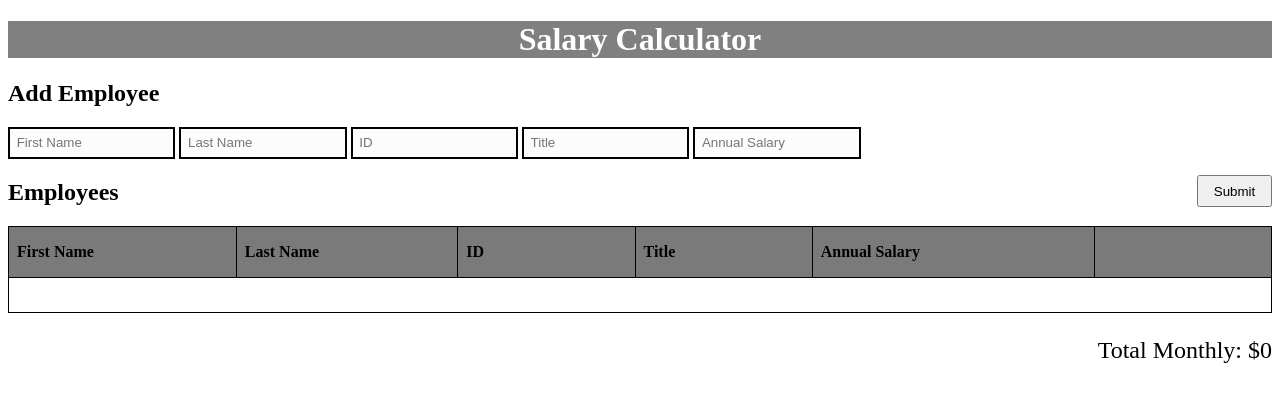
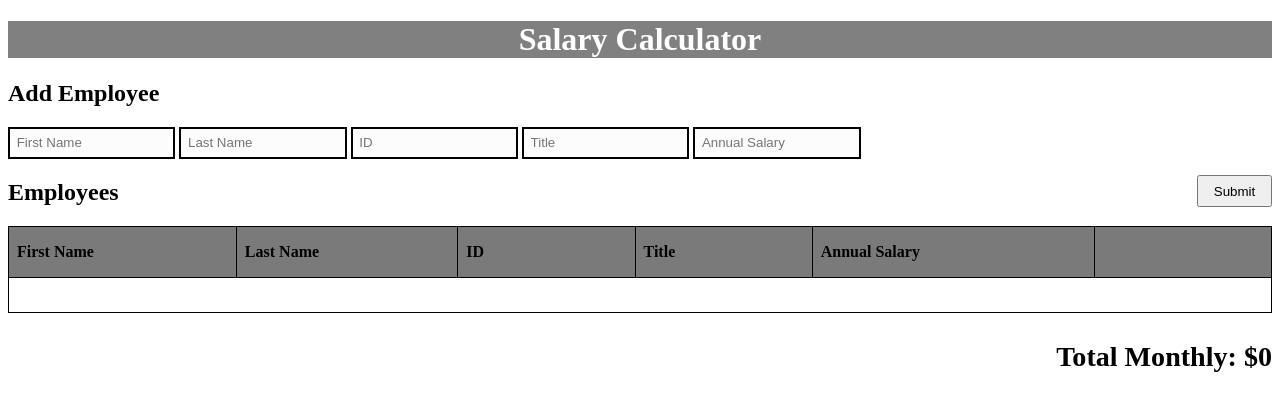
Before and after one commit to Jacoblars85/ts-salary-calculator, a website: page index.html in a window 1280 px wide. Drawn offline with Linux system fonts and the light colour scheme.

Commit message:
made footer p tag into h3

```diff
--- a/index.html
+++ b/index.html
@@ -61,7 +61,7 @@
     </section>
   </main>
   <footer class="over-budget">
-    <p id="over-budget">Total Monthly: $0</p>
+    <h3 id="over-budgetHeader">Total Monthly: $0</h3>
   </footer>
 </body>
 </html>
```
